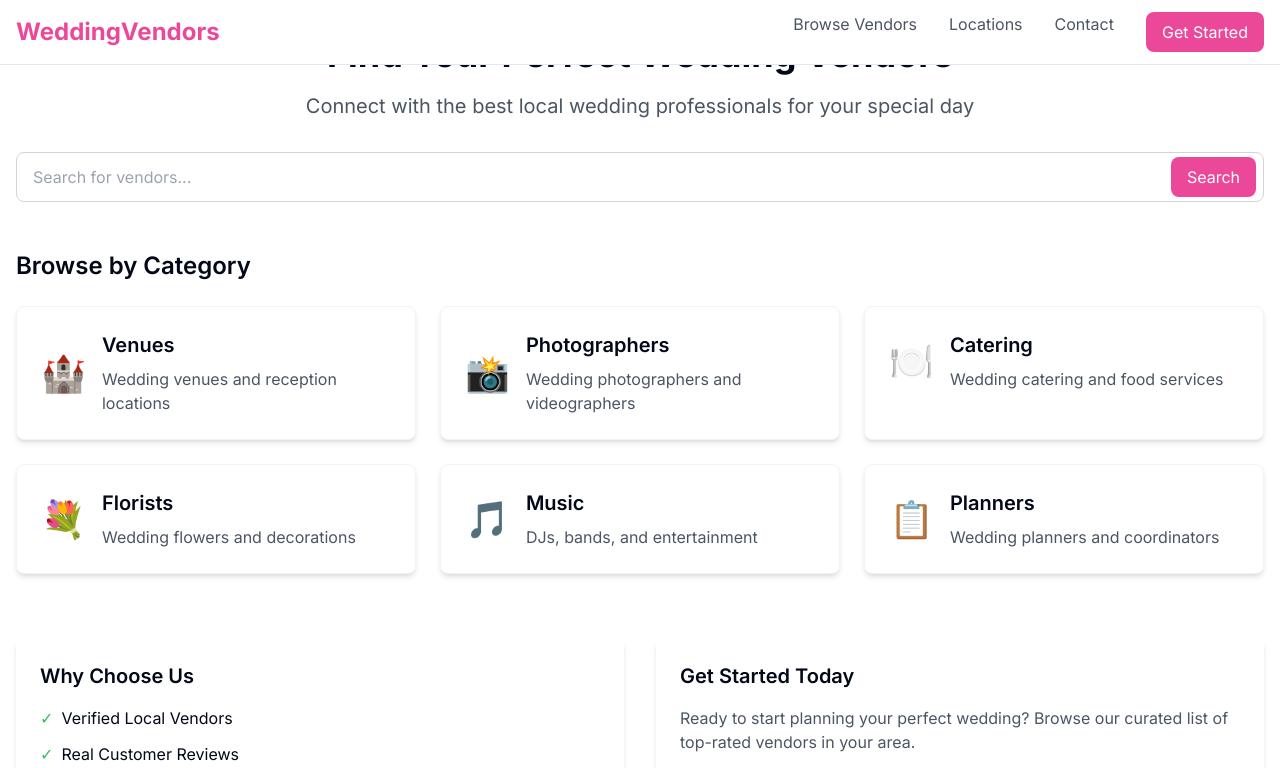
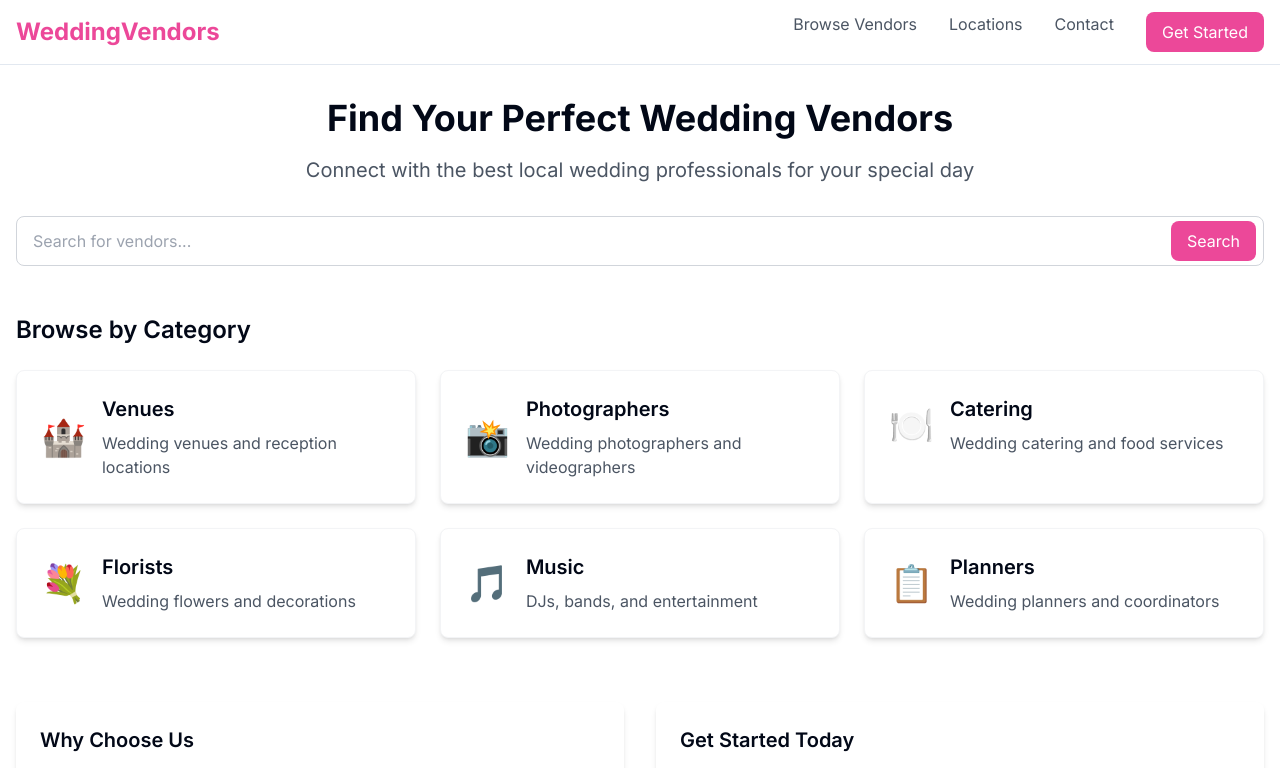
Before and after one commit to abrar-aslam1/project-bolt-sb1-vsaemm, a Next.js app: page / in a window 1280 px wide. Shown: the top 768 px of the page. Built offline with nearby package versions, Linux system fonts and the light colour scheme.

Commit message:
fix: padding issue resolved

```diff
--- a/app/layout.tsx
+++ b/app/layout.tsx
@@ -45,7 +45,7 @@ export default function RootLayout({
       <body className={inter.className}>
         <div className="relative flex min-h-screen flex-col">
           <MainNav />
-          <div className="flex-1">
+          <div className="flex-1 pt-16"> {/* Added pt-16 to account for the fixed navbar height */}
             {children}
           </div>
         </div>
```
